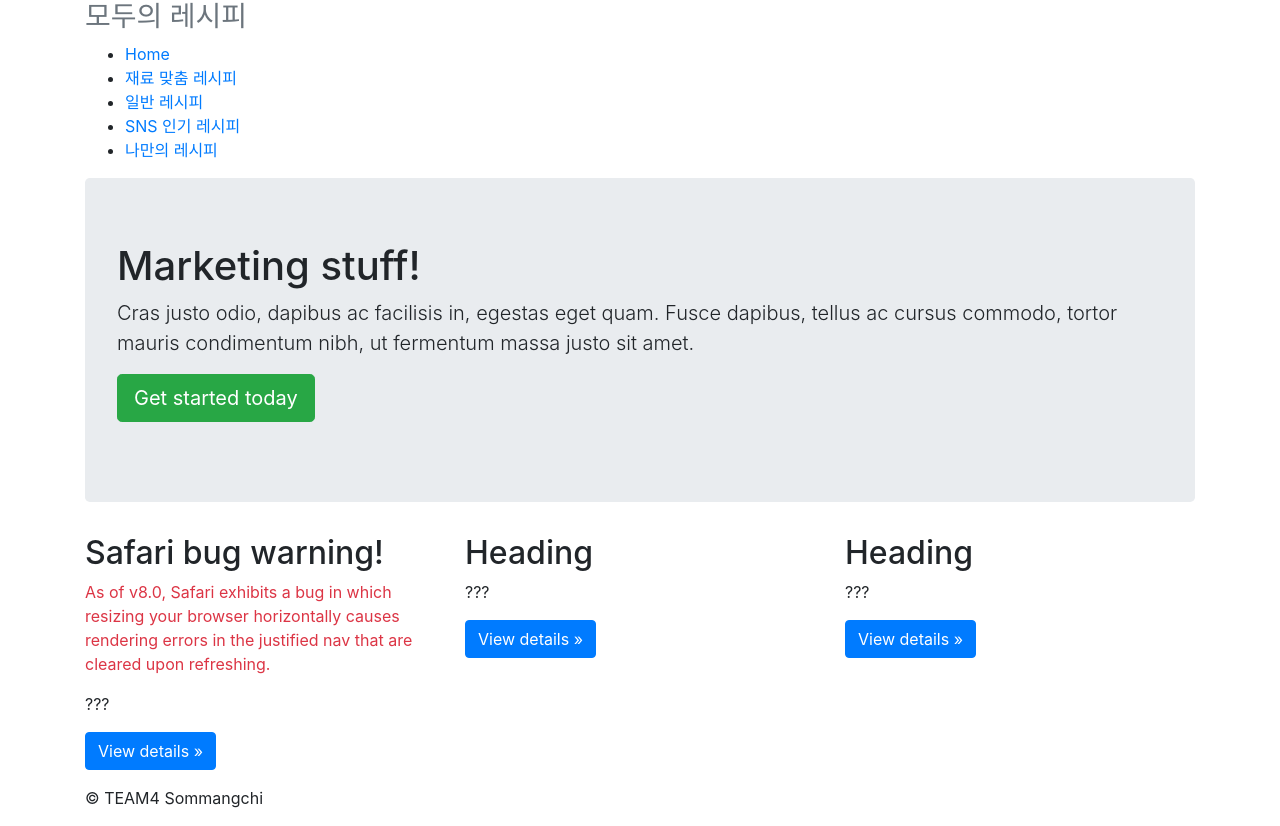
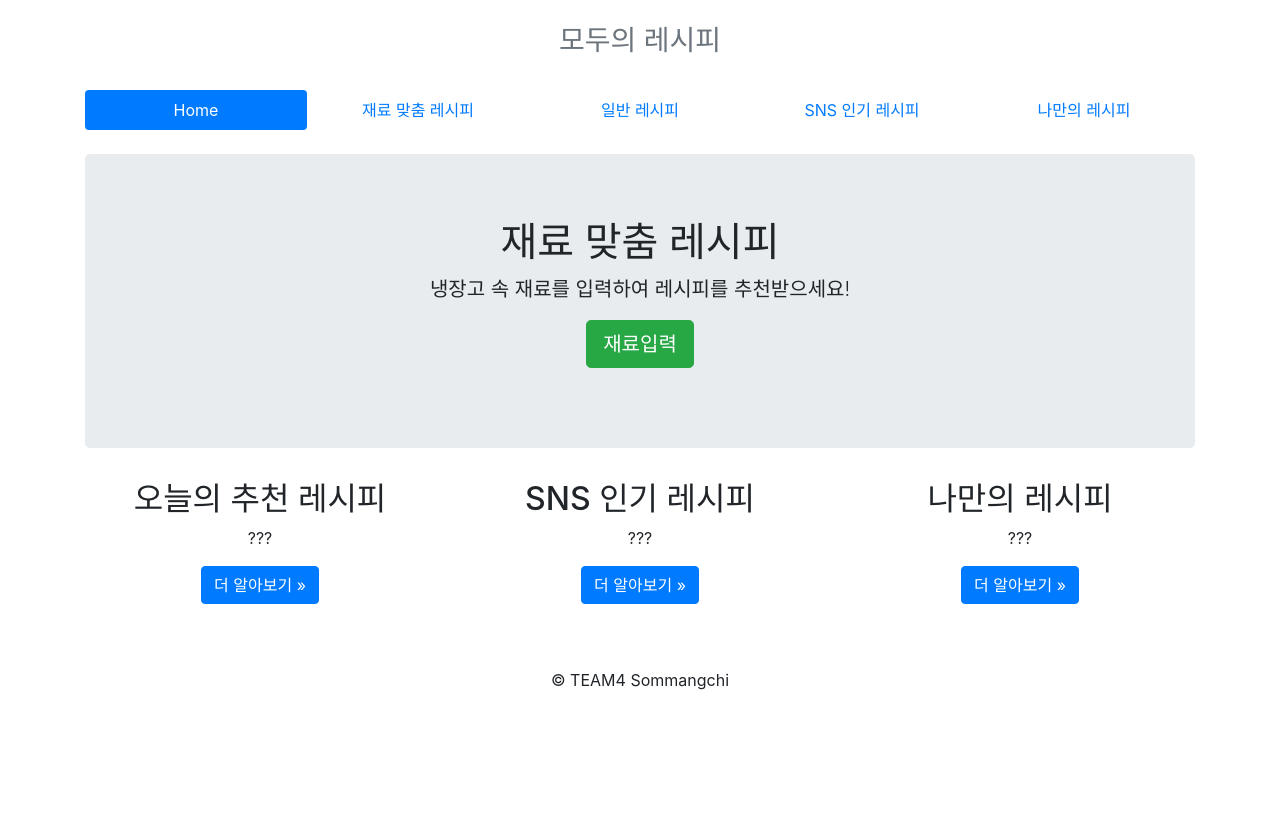
Before and after one commit to Seonmi-Hwang/DBP_recipeProject, a Java web app: page /main.jsp in a window 1280 px wide. After the commit the page ends 690 px from the top, so only its background shows below. Run offline with Tomcat 11, a stand-in JSP engine, Linux system fonts and the light colour scheme; some libraries are stand-ins or nearby versions.

Commit message:
ENH: Modify design of main.jsp and recipe/list.jsp by SM

```diff
--- a/t4_project/recipe_project/WebContent/main.jsp
+++ b/t4_project/recipe_project/WebContent/main.jsp
@@ -16,58 +16,80 @@
 	<script src="../../assets/js/ie-emulation-modes-warning.js"></script>
 
 </head>
+<style>
+div, h3, h4, tr, td {
+	text-align : center;
+}
+
+img {
+	width: 240px;
+	height: 192px;
+	style="text-align:center"
+}
+</style>
 <body>
 
 <div class="container">
 	<div class="masthead">
-        <h3 class="text-muted">모두의 레시피</h3>
+		<br>
+        <h3 class="text-muted">모두의 레시피</h3> <br>
         <nav>
-          <ul>
-            <li class="active"><a href="<c:url value='/main' />">Home</a></li>
-            <li><a href="<c:url value='/recipe/list'>
+          <ul class="nav nav-pills nav-justified">
+            <li class="nav-item"><a class="nav-link active" href="<c:url value='/main' />">Home</a></li>
+            <li class="nav-item"><a class="nav-link" href="<c:url value='/recipe/list'>
             				<c:param name='categoryId' value='0' />
             			 </c:url>">재료 맞춤 레시피</a></li>
-            <li><a href="<c:url value='/recipe/list'>
+            <li class="nav-item"><a class="nav-link" href="<c:url value='/recipe/list'>
             				<c:param name='categoryId' value='10' />
             			 </c:url>">일반 레시피</a></li>
-            <li><a href="<c:url value='/recipe/list'>
+            <li class="nav-item"><a class="nav-link" href="<c:url value='/recipe/list'>
             				<c:param name='categoryId' value='20' />
             			 </c:url>">SNS 인기 레시피</a></li>
-            <li><a href="<c:url value='/recipe/list'>
+            <li class="nav-item"><a class="nav-link" href="<c:url value='/recipe/list'>
             				<c:param name='categoryId' value='30' />
             			 </c:url>">나만의 레시피</a></li>
           </ul>
         </nav>
 	</div>
 
+	<br>
+
       <!-- Jumbotron -->
       <div class="jumbotron">
-        <h1>Marketing stuff!</h1>
-        <p class="lead">Cras justo odio, dapibus ac facilisis in, egestas eget quam. Fusce dapibus, tellus ac cursus commodo, tortor mauris condimentum nibh, ut fermentum massa justo sit amet.</p>
-        <p><a class="btn btn-lg btn-success" href="#" role="button">Get started today</a></p>
+        <h1>재료 맞춤 레시피</h1>
+        <p class="lead">냉장고 속 재료를 입력하여 레시피를 추천받으세요!</p>
+        <p><a class="btn btn-lg btn-success" href="<c:url value='/recipe/list'>
+            				<c:param name='categoryId' value='0' />
+            			 </c:url>" role="button">재료입력</a></p>
       </div>
 
       <!-- Example row of columns -->
       <div class="row">
         <div class="col-lg-4">
-          <h2>Safari bug warning!</h2>
-          <p class="text-danger">As of v8.0, Safari exhibits a bug in which resizing your browser horizontally causes rendering errors in the justified nav that are cleared upon refreshing.</p>
+          <h2>오늘의 추천 레시피</h2>
           <p>???</p>
-          <p><a class="btn btn-primary" href="#" role="button">View details »</a></p>
+          <p><a class="btn btn-primary" href="<c:url value='/recipe/list'>
+            				<c:param name='categoryId' value='10' />
+            			 </c:url>" role="button">더 알아보기 »</a></p>
         </div>
         <div class="col-lg-4">
-          <h2>Heading</h2>
+          <h2>SNS 인기 레시피</h2>
           <p>???</p>
-          <p><a class="btn btn-primary" href="#" role="button">View details »</a></p>
+          <p><a class="btn btn-primary" href="<c:url value='/recipe/list'>
+            				<c:param name='categoryId' value='20' />
+            			 </c:url>" role="button">더 알아보기 »</a></p>
        </div>
         <div class="col-lg-4">
-          <h2>Heading</h2>
+          <h2>나만의 레시피</h2>
           <p>???</p>
-          <p><a class="btn btn-primary" href="#" role="button">View details »</a></p>
+          <p><a class="btn btn-primary" href="<c:url value='/recipe/list'>
+            				<c:param name='categoryId' value='30' />
+            			 </c:url>" role="button">더 알아보기 »</a></p>
         </div>
       </div>
 
       <!-- Site footer -->
+      <br><br>
       <footer class="footer">
         <p>© TEAM4 Sommangchi</p>
       </footer>
```
Also changed, not shown: t4_project/recipe_project/WebContent/recipe/list.jsp (+51 -23 lines).
